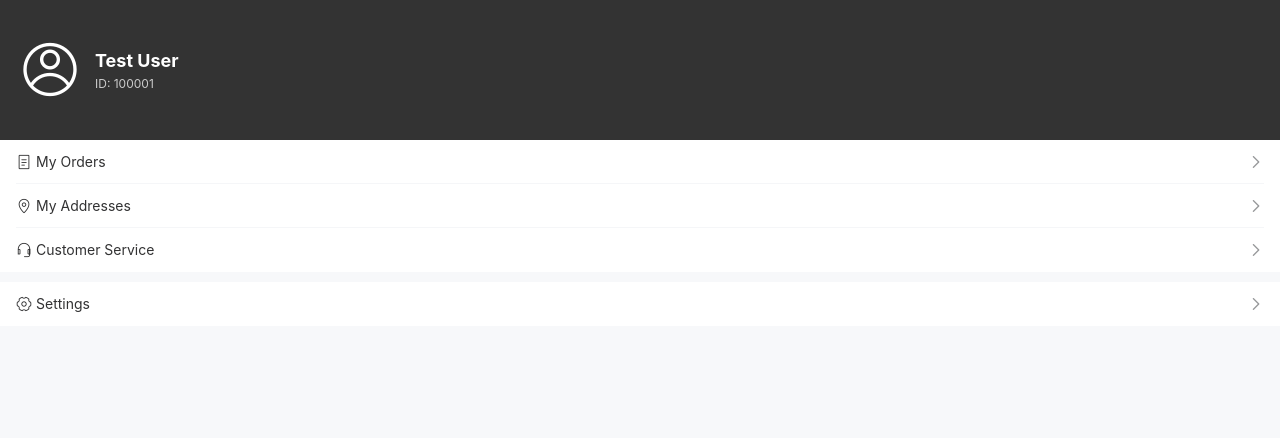
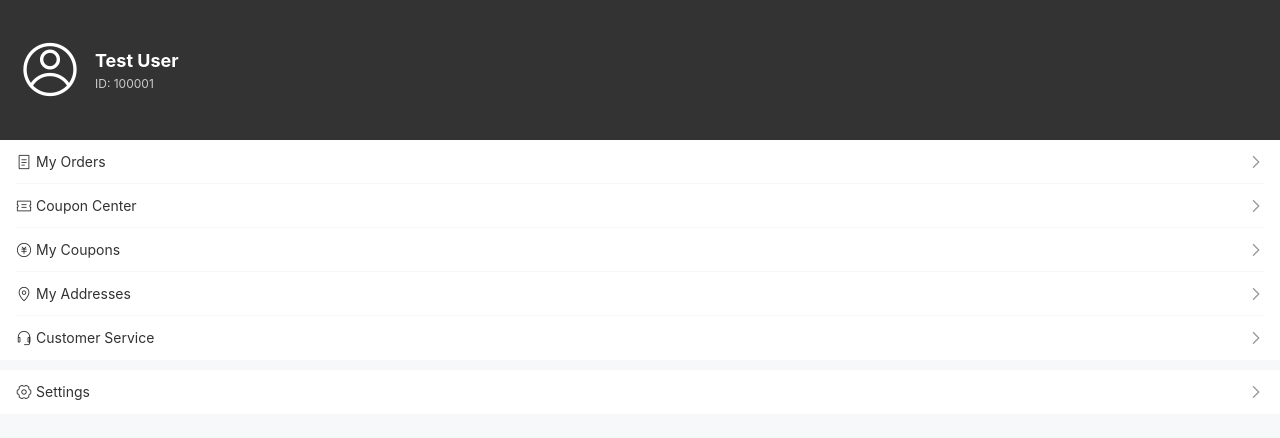
Before and after one commit to xmcrmdgl1717-dotcom/mall, a Vue app in the folder frontend-h5/: page /user in a window 1280 px wide. Shown: the top 438 px of the page. Built offline with nearby package versions, Linux system fonts and the light colour scheme; no server answers.

Commit message:
Update UserCenter.vue

```diff
--- a/frontend-h5/src/views/UserCenter.vue
+++ b/frontend-h5/src/views/UserCenter.vue
@@ -10,6 +10,8 @@
 
     <div class="menu-section">
       <van-cell title="My Orders" is-link to="/orders" icon="orders-o" />
+      <van-cell title="Coupon Center" is-link to="/coupons" icon="coupon-o" />
+      <van-cell title="My Coupons" is-link to="/my-coupons" icon="gold-coin-o" />
       <van-cell title="My Addresses" is-link to="/addresses" icon="location-o" />
       <van-cell title="Customer Service" is-link icon="service-o" />
     </div>
```
